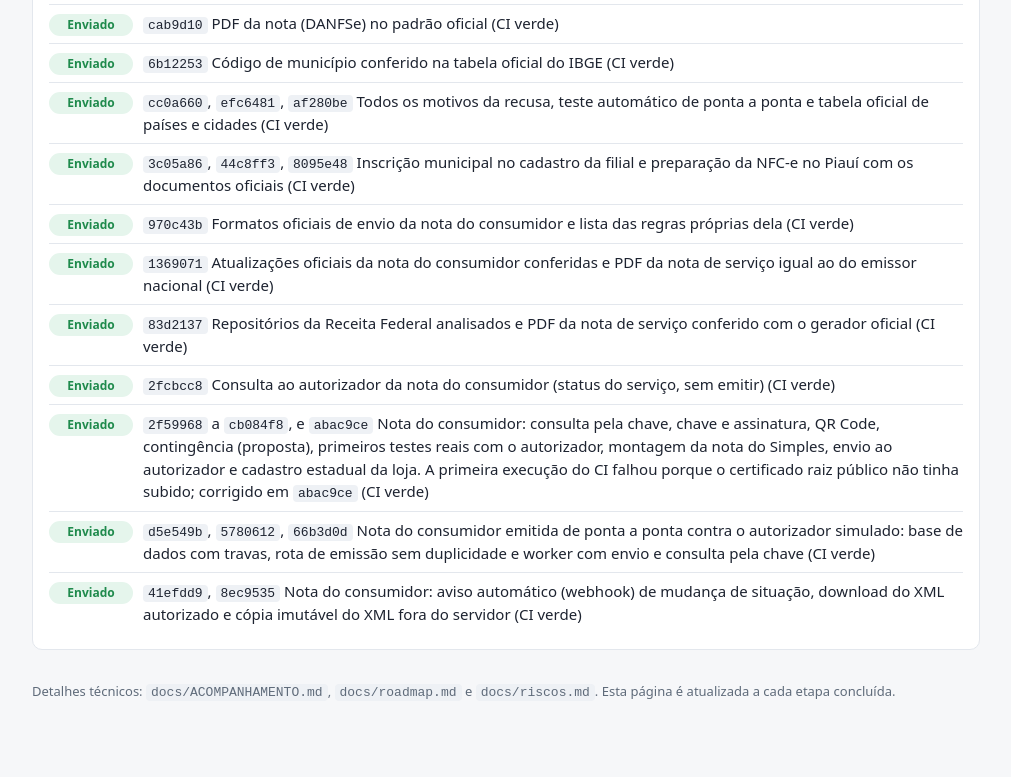
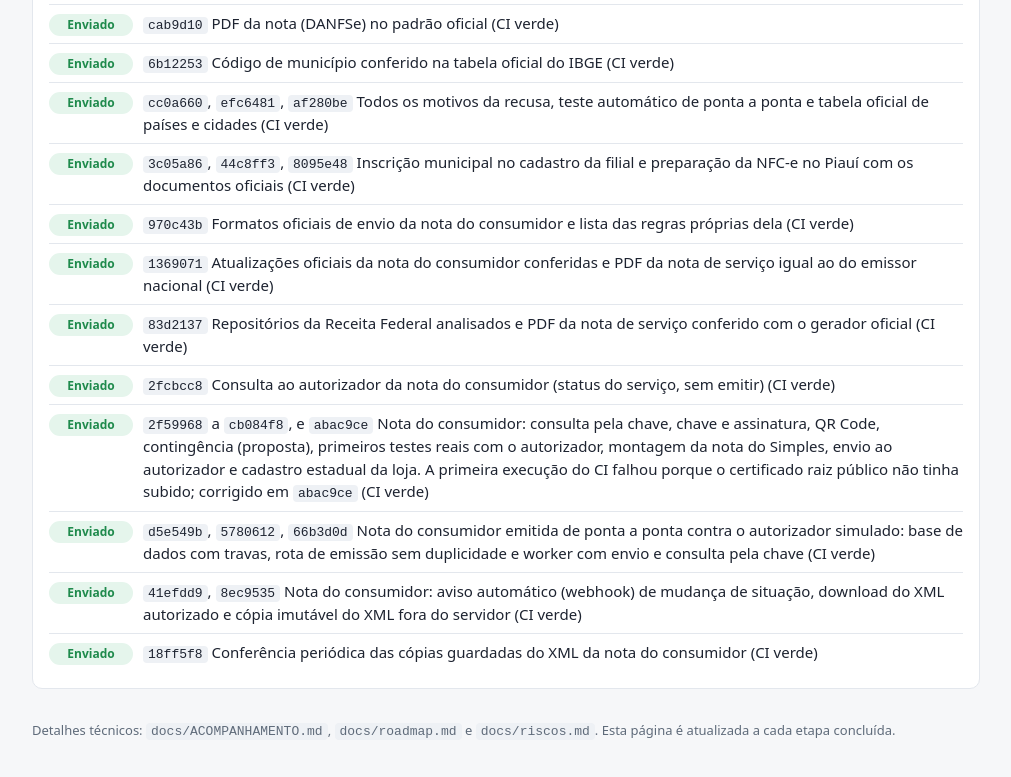
Before and after one commit to Act962/orbita-nfe, a website: page docs/status.html in a window 1280 px wide. Shown: the part 9228-10005 px from the top of the page, without its empty margins (134-1145 px from the left). Before the commit the page ends 9978 px from the top, so only its background shows below. Drawn offline with Linux system fonts and the light colour scheme.

Commit message:
Painel: conferência periódica da NFC-e enviada (CI verde)
Co-Authored-By: Claude Opus 5.5 <noreply@anthropic.com>

```diff
--- a/docs/status.html
+++ b/docs/status.html
@@ -329,6 +329,7 @@
 <li><span class="tag done">Enviado</span><div><code>2f59968</code> a <code>cb084f8</code>, e <code>abac9ce</code> Nota do consumidor: consulta pela chave, chave e assinatura, QR Code, contingência (proposta), primeiros testes reais com o autorizador, montagem da nota do Simples, envio ao autorizador e cadastro estadual da loja. A primeira execução do CI falhou porque o certificado raiz público não tinha subido; corrigido em <code>abac9ce</code> (CI verde)</div></li>
 <li><span class="tag done">Enviado</span><div><code>d5e549b</code>, <code>5780612</code>, <code>66b3d0d</code> Nota do consumidor emitida de ponta a ponta contra o autorizador simulado: base de dados com travas, rota de emissão sem duplicidade e worker com envio e consulta pela chave (CI verde)</div></li>
 <li><span class="tag done">Enviado</span><div><code>41efdd9</code>, <code>8ec9535</code> Nota do consumidor: aviso automático (webhook) de mudança de situação, download do XML autorizado e cópia imutável do XML fora do servidor (CI verde)</div></li>
+<li><span class="tag done">Enviado</span><div><code>18ff5f8</code> Conferência periódica das cópias guardadas do XML da nota do consumidor (CI verde)</div></li>
   </ul>
 </div>
 
```
